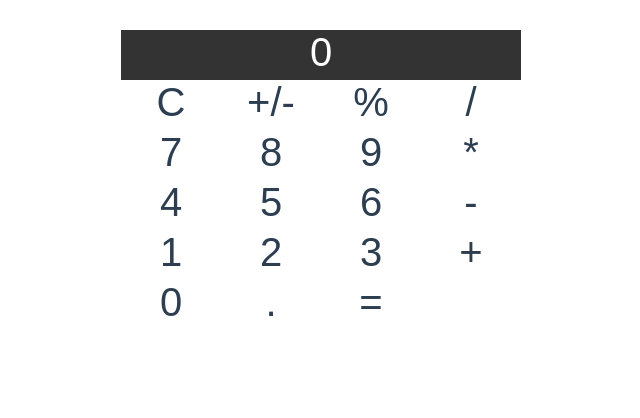
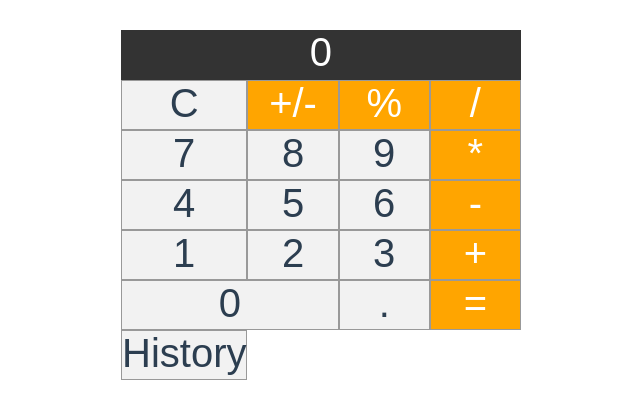
Before and after one commit to xvedela/Calculator-using-Vue.js, a Vue app: page / in a window 1280 px wide. Shown: the top 418 px of the page, without its empty margins (319-959 px from the left). Built offline with nearby package versions, Linux system fonts and the light colour scheme.

Commit message:
add javascript

```diff
--- a/index.html
+++ b/index.html
@@ -4,7 +4,7 @@
     <meta charset="UTF-8">
     <link rel="icon" href="/favicon.ico">
     <meta name="viewport" content="width=device-width, initial-scale=1.0">
-    <title>Testing Vue.js</title>
+    <title>Calculator</title>
   </head>
   <body>
     <div id="app"></div>
--- a/src/components/views/Calculator.vue
+++ b/src/components/views/Calculator.vue
@@ -1,43 +1,77 @@
+
+<template>
+    <div class="calculator">
+        <div class="display">
+            {{ current || 0 }}
+        </div>
+        <div @click="clear" class="btn">C</div>
+        <div @click="sign()" class="btn operator">+/-</div>
+        <div @click="persent('%')" class="btn operator">%</div>
+        <div @click="append('/')" class="btn operator">/</div>
+        <div @click="append('7')" class="btn">7</div>
+        <div @click="append('8')" class="btn">8</div>
+        <div @click="append('9')" class="btn">9</div>
+        <div @click="append('*')" class="btn operator">*</div>
+        <div @click="append('4')" class="btn">4</div>
+        <div @click="append('5')" class="btn">5</div>
+        <div @click="append('6')" class="btn">6</div>
+        <div @click="append('-')" class="btn operator">-</div>
+        <div @click="append('1')" class="btn">1</div>
+        <div @click="append('2')" class="btn">2</div>
+        <div @click="append('3')" class="btn">3</div>
+        <div @click="append('+')" class="btn operator">+</div>
+        <div @click="append('0')" class="btn zero">0</div>
+        <div @click="dot()" class="btn">.</div>
+        <div @click="equal()" class="btn operator">=</div>
+        <div @click="" class="btn">History</div>
+    </div>
+</template>
+
+
+
+
+
 <script>
 
+export default {
+    name: 'Calcilator',
+    data() {
+        return {
+            current: '',
+            operator: null,
 
-export default {
-    name: 'Calcilator'
+
+        }
+    },
+    methods: {
+        clear() {
+            this.current = ''
+        },
+        sign(){
+            this.current = this.current.charAt(0) === '-' ?
+            this.current.slice(1) : '-${this.current}'
+        },
+        persent(){
+            this.current = '${parseFloat(this.current)/100}'
+        },
+        append(number){
+            this.current = '${this.current}${number}'
+        },
+        dot(){
+            if(this.current.indexOf('.')===-1){
+                this.append('.')
+            }
+        },
+        equal(){
+            this.current = eval(this.current)
+        }
+    }
 
 
 
 }
 
 </script>
-
-
-<template>
-<div class="calculator">
-    <div class="display">
-        {{ current || 0}}
-    </div>
-    <div class="btn">C</div>
-    <div class="btn">+/-</div>
-    <div class="btn">%</div>
-    <div class="btn">/</div>
-    <div class="btn">7</div>
-    <div class="btn">8</div>
-    <div class="btn">9</div>
-    <div class="btn">*</div>
-    <div class="btn">4</div>
-    <div class="btn">5</div>
-    <div class="btn">6</div>
-    <div class="btn">-</div>
-    <div class="btn">1</div>
-    <div class="btn">2</div>
-    <div class="btn">3</div>
-    <div class="btn">+</div>
-    <div class="btn">0</div>
-    <div class="btn">.</div>
-    <div class="btn">=</div>
-</div>
-
-</template>
 
 
 <style>
@@ -50,11 +84,24 @@
     grid-template-columns: repeat(4, 1fr);
     grid-auto-rows: minmax(50px, auto);
 }
+
 .display {
     grid-column: 1/5;
     background-color: #333;
     color: white;
 }
 
+.btn {
+    background-color: #f2f2f2;
+    border: 1px solid #999;
+}
 
+.zero {
+    grid-column: 1/3;
+}
+
+.operator {
+    background-color: orange;
+    color: white;
+}
 </style>
```
